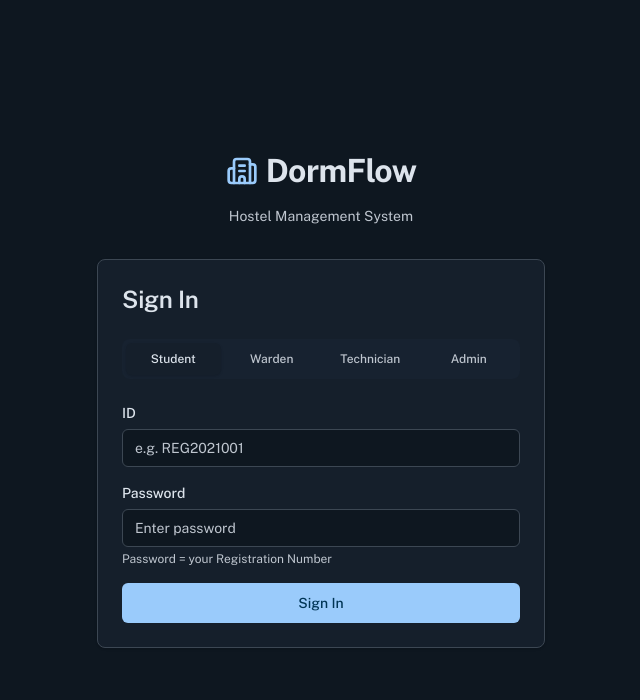
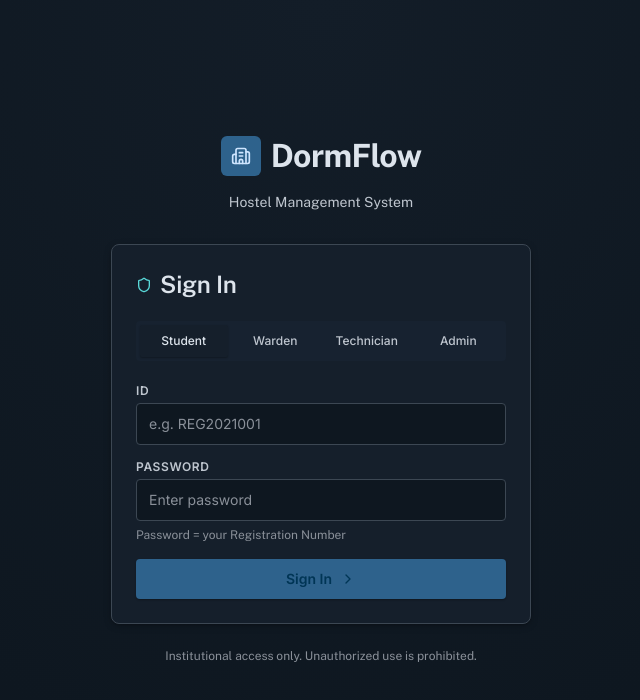
Before and after one commit to 7sg56/DormFlow, a Next.js app in the folder frontend/: page /login in a window 1280 px wide. Shown: the top 700 px of the page, without its empty margins (319-959 px from the left). Built offline with nearby package versions, Linux system fonts and the light colour scheme; no server answers.

Commit message:
feat(ui): overhaul dashboard and login pages with new design system

```diff
--- a/frontend/src/app/login/page.tsx
+++ b/frontend/src/app/login/page.tsx
@@ -4,7 +4,7 @@ import { useState } from "react";
 import { useRouter } from "next/navigation";
 import { useAuth } from "@/lib/auth";
 import type { UserRole } from "@/lib/auth";
-import { Building2 } from "lucide-react";
+import { Building2, Shield, ChevronRight } from "lucide-react";
 
 const roles: { value: UserRole; label: string; placeholder: string; hint: string }[] = [
     { value: "student", label: "Student", placeholder: "e.g. REG2021001", hint: "Password = your Registration Number" },
@@ -39,31 +39,40 @@ export default function LoginPage() {
     };
 
     return (
-        <div className="min-h-screen flex items-center justify-center bg-background p-4">
-            <div className="w-full max-w-md">
+        <div className="min-h-screen flex items-center justify-center bg-surface-dim p-4">
+            {/* Subtle background pattern */}
+            <div className="fixed inset-0 bg-[radial-gradient(ellipse_at_top,var(--surface-container-low)_0%,var(--surface-dim)_70%)]" />
+
+            <div className="relative w-full max-w-[420px] animate-fade-in">
                 {/* Header */}
                 <div className="text-center mb-8">
-                    <div className="inline-flex items-center gap-2 mb-4">
-                        <Building2 className="h-8 w-8 text-primary" />
-                        <h1 className="text-3xl font-bold text-foreground">DormFlow</h1>
+                    <div className="inline-flex items-center justify-center gap-2.5 mb-4">
+                        <div className="h-10 w-10 rounded-[var(--radius-md)] bg-primary-container flex items-center justify-center">
+                            <Building2 className="h-5 w-5 text-on-primary-container" />
+                        </div>
+                        <h1 className="font-headline text-[28px] font-bold text-on-surface tracking-tight">DormFlow</h1>
                     </div>
-                    <p className="text-muted-foreground">Hostel Management System</p>
+                    <p className="text-sm text-on-surface-variant">Hostel Management System</p>
                 </div>
 
                 {/* Card */}
-                <div className="bg-card rounded-lg border border-border shadow-sm p-6">
-                    <h2 className="text-lg font-semibold mb-6 text-card-foreground">Sign In</h2>
+                <div className="bg-card rounded-[var(--radius-lg)] border border-outline-variant shadow-[var(--shadow-md)] p-6">
+                    {/* Security badge */}
+                    <div className="flex items-center gap-2 mb-5">
+                        <Shield className="h-4 w-4 text-tertiary" />
+                        <h2 className="font-headline text-base font-semibold text-on-surface">Sign In</h2>
+                    </div>
 
                     {/* Role Tabs */}
-                    <div className="grid grid-cols-4 gap-1 bg-muted p-1 rounded-lg mb-6">
+                    <div className="grid grid-cols-4 gap-1 bg-surface-container p-1 rounded-[var(--radius)] mb-6">
                         {roles.map((role) => (
                             <button
                                 key={role.value}
                                 type="button"
                                 onClick={() => { setSelectedRole(role.value); setError(""); }}
-                                className={`py-2 px-1 text-xs font-medium rounded-md transition-all ${selectedRole === role.value
-                                        ? "bg-card text-foreground shadow-sm"
-                                        : "text-muted-foreground hover:text-foreground"
+                                className={`py-2 px-1 font-ui text-xs font-medium rounded-[var(--radius-sm)] transition-all duration-150 ${selectedRole === role.value
+                                        ? "bg-card text-on-surface shadow-[var(--shadow-sm)]"
+                                        : "text-on-surface-variant hover:text-on-surface"
                                     }`}
                             >
                                 {role.label}
@@ -73,7 +82,7 @@ export default function LoginPage() {
 
                     <form onSubmit={handleSubmit} className="space-y-4">
                         <div>
-                            <label className="block text-sm font-medium text-foreground mb-1.5">
+                            <label className="label-md text-on-surface-variant mb-1.5 block">
                                 {selectedRole === "admin" ? "Username" : "ID"}
                             </label>
                             <input
@@ -81,13 +90,13 @@ export default function LoginPage() {
                                 value={identifier}
                                 onChange={(e) => setIdentifier(e.target.value)}
                                 placeholder={currentRole.placeholder}
-                                className="w-full px-3 py-2 rounded-md border border-border bg-background text-foreground placeholder:text-muted-foreground focus:outline-none focus:ring-2 focus:ring-primary/50 text-sm"
+                                className="w-full px-3 py-2.5 rounded-[var(--radius)] border border-outline-variant bg-background font-ui text-sm text-on-surface placeholder:text-outline focus:outline-none focus:ring-2 focus:ring-ring focus:border-primary transition-all duration-150"
                                 required
                             />
                         </div>
 
                         <div>
-                            <label className="block text-sm font-medium text-foreground mb-1.5">
+                            <label className="label-md text-on-surface-variant mb-1.5 block">
                                 Password
                             </label>
                             <input
@@ -95,14 +104,14 @@ export default function LoginPage() {
                                 value={password}
                                 onChange={(e) => setPassword(e.target.value)}
                                 placeholder="Enter password"
-                                className="w-full px-3 py-2 rounded-md border border-border bg-background text-foreground placeholder:text-muted-foreground focus:outline-none focus:ring-2 focus:ring-primary/50 text-sm"
+                                className="w-full px-3 py-2.5 rounded-[var(--radius)] border border-outline-variant bg-background font-ui text-sm text-on-surface placeholder:text-outline focus:outline-none focus:ring-2 focus:ring-ring focus:border-primary transition-all duration-150"
                                 required
                             />
-                            <p className="text-xs text-muted-foreground mt-1">{currentRole.hint}</p>
+                            <p className="text-xs text-outline mt-1.5">{currentRole.hint}</p>
                         </div>
 
                         {error && (
-                            <div className="text-sm text-red-600 bg-red-50 dark:bg-red-900/20 dark:text-red-400 px-3 py-2 rounded-md">
+                            <div className="text-sm font-ui text-danger-text bg-danger-bg border border-error/20 px-3 py-2.5 rounded-[var(--radius)]">
                                 {error}
                             </div>
                         )}
@@ -110,12 +119,27 @@ export default function LoginPage() {
                         <button
                             type="submit"
                             disabled={loading}
-                            className="w-full py-2.5 px-4 bg-primary text-primary-foreground rounded-md font-medium text-sm hover:opacity-90 transition-opacity disabled:opacity-50"
+                            className="w-full py-2.5 px-4 bg-primary-container text-on-primary rounded-[var(--radius)] font-ui font-semibold text-sm hover:bg-primary active:bg-primary shadow-[var(--shadow-sm)] transition-all duration-150 disabled:opacity-50 flex items-center justify-center gap-2 cursor-pointer"
                         >
-                            {loading ? "Signing in..." : "Sign In"}
+                            {loading ? (
+                              <>
+                                <div className="h-4 w-4 animate-spin rounded-full border-2 border-on-primary border-t-transparent" />
+                                Signing in...
+                              </>
+                            ) : (
+                              <>
+                                Sign In
+                                <ChevronRight className="h-4 w-4" />
+                              </>
+                            )}
                         </button>
                     </form>
                 </div>
+
+                {/* Footer */}
+                <p className="text-center text-xs text-outline mt-6">
+                    Institutional access only. Unauthorized use is prohibited.
+                </p>
             </div>
         </div>
     );
```
Also changed, not shown: frontend/src/app/dashboard/page.tsx (+41 -20 lines).
